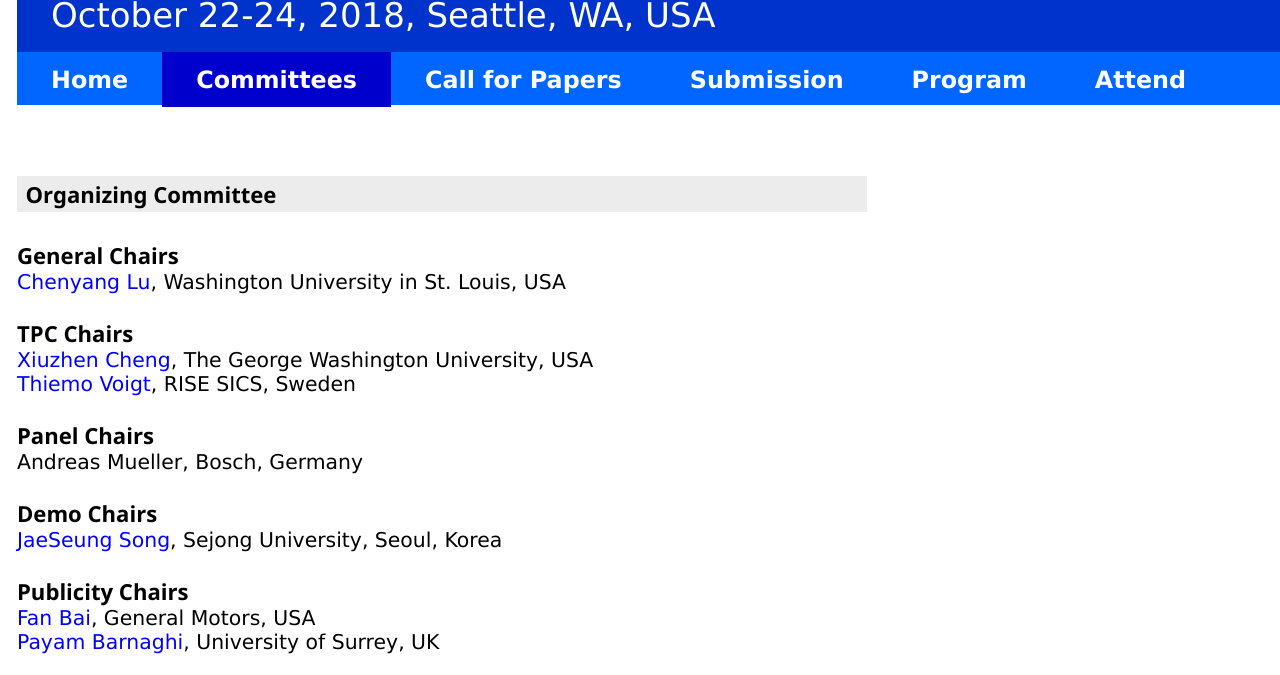
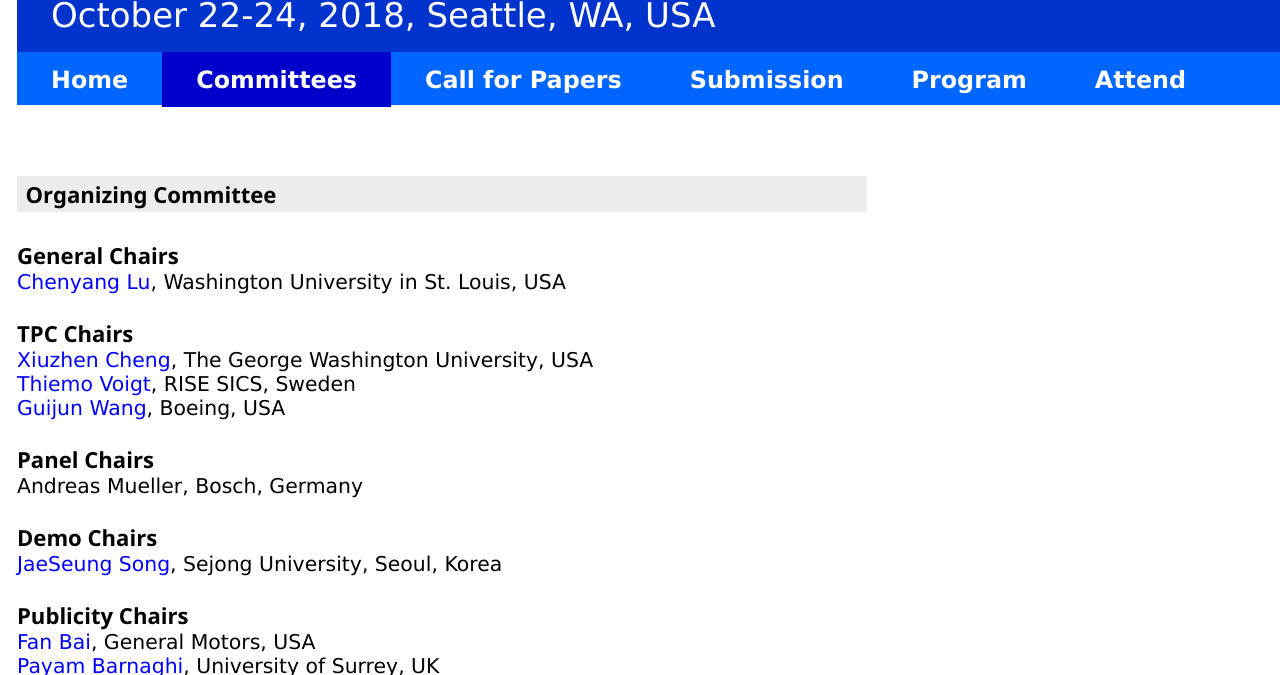
Before and after one commit to xxxyyyzzz3984/ICII-Website, a plain HTML site: page Committees.html in a window 1280 px wide. Shown: the part 129-804 px from the top of the page. Drawn offline with Linux system fonts and the light colour scheme.

Commit message:
tpc committee

```diff
--- a/Committees.html
+++ b/Committees.html
@@ -128,7 +128,8 @@ TPC Chairs</h6><a href="https://www.seas.gwu.edu/xiuzhen-susan-cheng" target="_b
 
 <a href="https://www.sics.se/people/thiemo-voigt" target="_blank">Thiemo Voigt</a>, RISE SICS, Sweden
 
-
+<br>
+<a href="https://www.usenix.org/conference/icac13/speaker-or-organizer/guijun-wang-boeing-research-technology" target="_blank">Guijun Wang</a>, Boeing, USA
 <br><br>
 
 <h6>Panel Chairs</h6>
```
